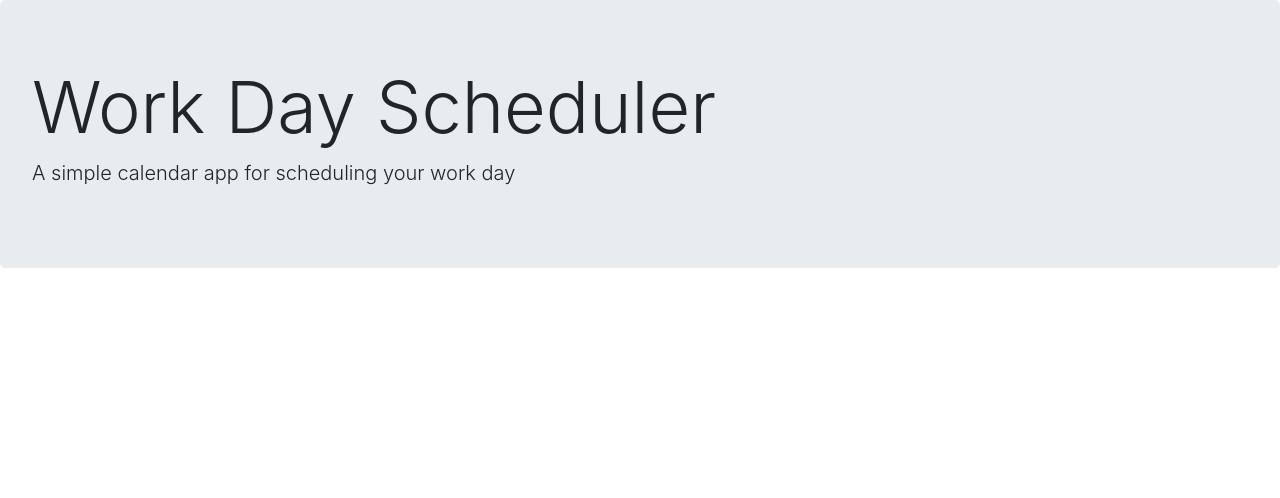
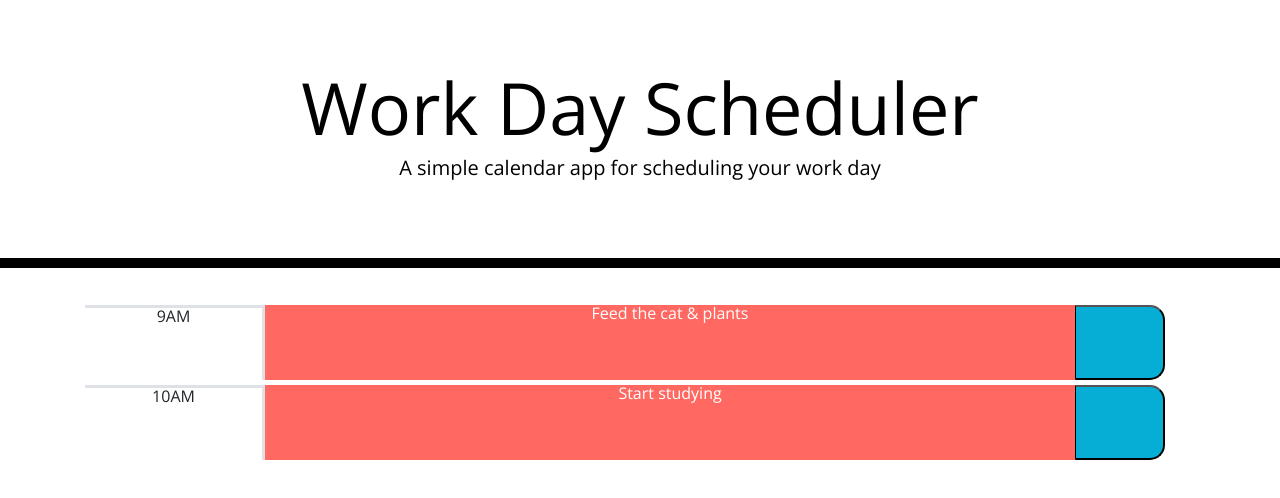
Before and after one commit to mnwana/daily-scheduler, a plain HTML site: page index.html in a window 1280 px wide. Drawn offline with nearby package versions, Linux system fonts and the light colour scheme; a web font is replaced by a local one.

Commit message:
add basic layout for schedule

```diff
--- /dev/null
+++ b/assets/css/style.css
@@ -0,0 +1,76 @@
+body {
+    font-family: 'Open Sans', sans-serif;
+    font-size: 16px;
+    line-height: 1;
+  }
+
+  textarea{
+    background: transparent;
+    border: none;
+    resize: none;
+    color: #000000;
+    border-left: 1px solid black;
+    padding: 10px;
+  }
+
+  .jumbotron {
+    text-align: center;
+    background-color: transparent;
+    color: black;
+    border-radius: 0;
+    border-bottom: 10px solid black;
+  }
+
+  .description{
+    white-space: pre-wrap;
+  }
+
+  .time-block{
+    text-align: center;
+    border-radius: 15px;
+  }
+
+  .row {
+    white-space: pre-wrap;
+    height: 80px;
+    border-top: 1px solid white;;
+  }
+
+  .hour {
+    background-color: #ffffff;
+    color: #000000;
+    border-top: 1px dashed #000000;
+  }
+
+  .past {
+    background-color: #d3d3d3;
+    color: white;
+  }
+
+  .present {
+    background-color: #ff6961;
+    color: white;
+  }
+
+  .future {
+    background-color: #77dd77;
+    color: white;
+  }
+
+  .saveBtn {
+    border-left: 1px solid black;
+    border-top-right-radius: 15px;
+    border-bottom-right-radius: 15px;
+    background-color: #06AED5;
+    color: white;
+  }
+
+  .saveBtn i:hover {
+    font-size: 20px;
+    transition: all .3s ease-in-out;
+  }
+
+  /* added styles for borders */
+  .border-3 {
+    border-width:3px !important;
+}
--- a/index.html
+++ b/index.html
@@ -4,10 +4,8 @@
     <meta charset="UTF-8" />
     <meta name="viewport" content="width=device-width, initial-scale=1.0" />
     <meta http-equiv="X-UA-Compatible" content="ie=edge" />
-    <link
-      rel="stylesheet"
-      href="https://stackpath.bootstrapcdn.com/bootstrap/4.3.1/css/bootstrap.min.css"
-    />
+    <link rel="stylesheet" href="https://stackpath.bootstrapcdn.com/bootstrap/4.3.1/css/bootstrap.min.css"/>
+    <link rel="stylesheet" href="https://cdnjs.cloudflare.com/ajax/libs/open-iconic/1.1.1/font/css/open-iconic-bootstrap.min.css" />
     <link
       rel="stylesheet"
       href="https://use.fontawesome.com/releases/v5.8.1/css/all.css"
@@ -18,21 +16,34 @@
       href="https://fonts.googleapis.com/css?family=Open+Sans&display=swap"
       rel="stylesheet"
     />
-    <link rel="stylesheet" href="style.css" />
+    <link rel="stylesheet" href="./assets/css/style.css" />
     <title>Work Day Scheduler</title>
   </head>
 
   <body>
-    <header class="jumbotron">
+    <header class="jumbotron text-center">
       <h1 class="display-3">Work Day Scheduler</h1>
       <p class="lead">A simple calendar app for scheduling your work day</p>
       <p id="currentDay" class="lead"></p>
     </header>
     <div class="container">
-      <!-- Timeblocks go here -->
+      <div class="time-block row col-12 mb-0 pt-1">
+        <p class="col-2 border-top border-right mb-0 border-3 border-grey rounded-0">9AM</p>
+        <p class="description col-9 present mb-0 mr-0">Feed the cat & plants</p>
+        <button class="saveBtn col-1">
+            <span class="oi oi-hard-drive"></span>
+        </button>
+      </div>
+      <div class="time-block row col-12 mb-0 pt-1">
+        <p class="col-2 border-top border-right mb-0 border-3 border-grey rounded-0">10AM</p>
+        <p class="description col-9 present mb-0 mr-0">Start studying</p>
+        <button class="saveBtn col-1">
+            <span class="oi oi-hard-drive"></span>
+        </button>
+      </div>
     </div>
-
     <script src="https://code.jquery.com/jquery-3.4.1.min.js"></script>
     <script src="https://cdnjs.cloudflare.com/ajax/libs/moment.js/2.24.0/moment.min.js"></script>
+    <script src="./assets/js/script.js"></script>
   </body>
 </html>
```
Also changed, not shown: assets/js/script.js (added).
